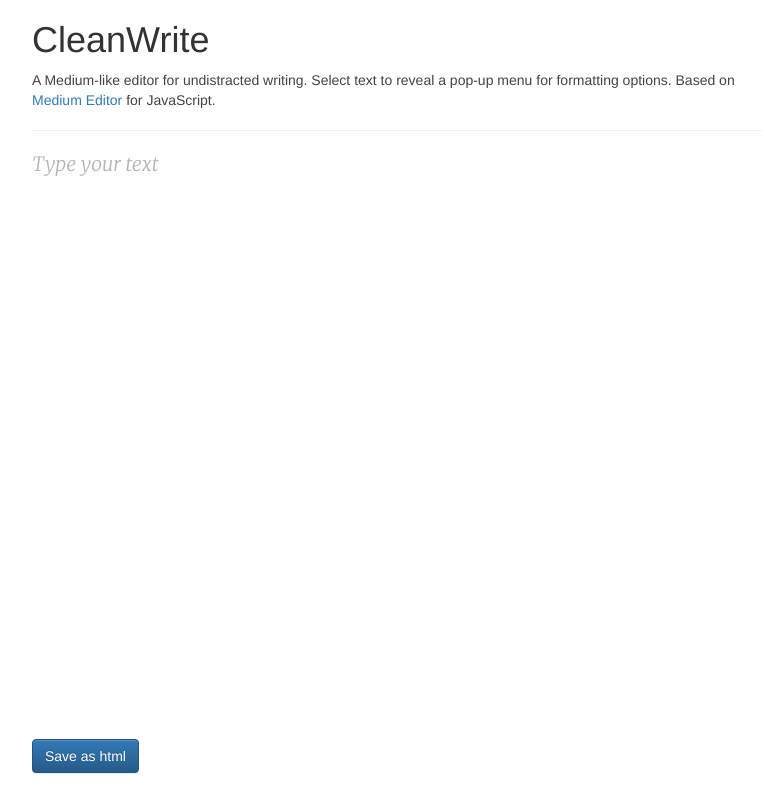
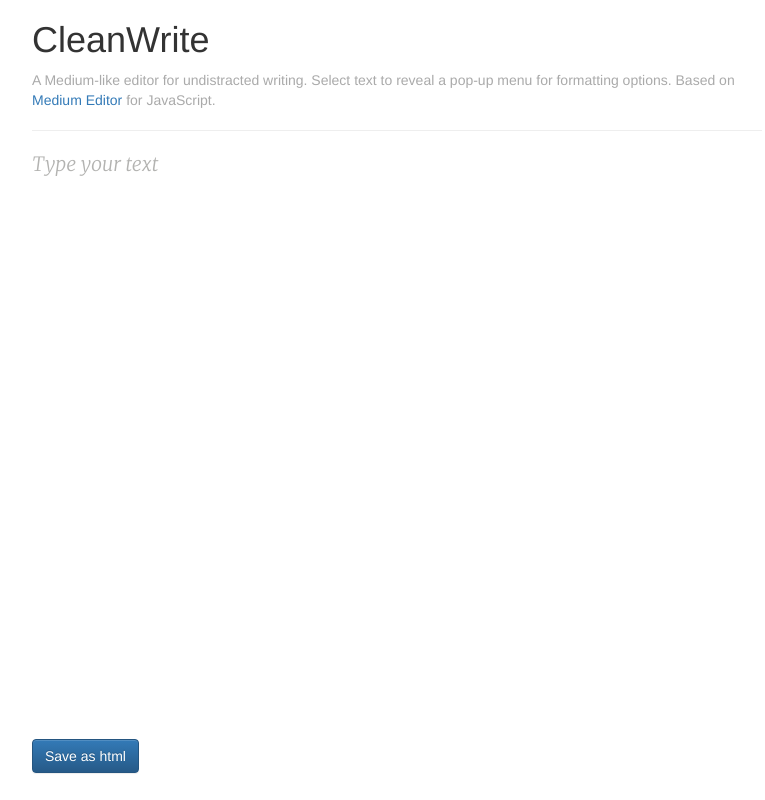
Before and after one commit to kshaffer/peasycomposer, a website: page index.html in a window 1280 px wide. Shown: the whole page, without its empty margins (243-1008 px from the left). Drawn offline with nearby package versions, Linux system fonts and the light colour scheme.

Commit message:
header text

```diff
--- a/index.html
+++ b/index.html
@@ -30,7 +30,7 @@
       <div class="col-md-2"></div>
       <div class="col-md-8">
         <h1>CleanWrite</h1>
-        <p style="color: #444444">A Medium-like editor for undistracted writing. Select text to reveal a pop-up menu for formatting options. Based on <a href="https://github.com/yabwe/medium-editor" target="_blank">Medium Editor</a> for JavaScript.
+        <p style="color: #AAAAAA">A Medium-like editor for undistracted writing. Select text to reveal a pop-up menu for formatting options. Based on <a href="https://github.com/yabwe/medium-editor" target="_blank">Medium Editor</a> for JavaScript.
         <hr/>
         <div type="text" class="editable" name="content" id="content" placeholder="Type content here." style="width: 100%; min-height: 30em; outline: none; font-family: Merriweather; font-size: 1.4em;"></div>
         <button class="btn btn-primary" type="submit" onclick="download('cleanwrite.html', editor.serialize().content.value);">Save as html</button>
```
